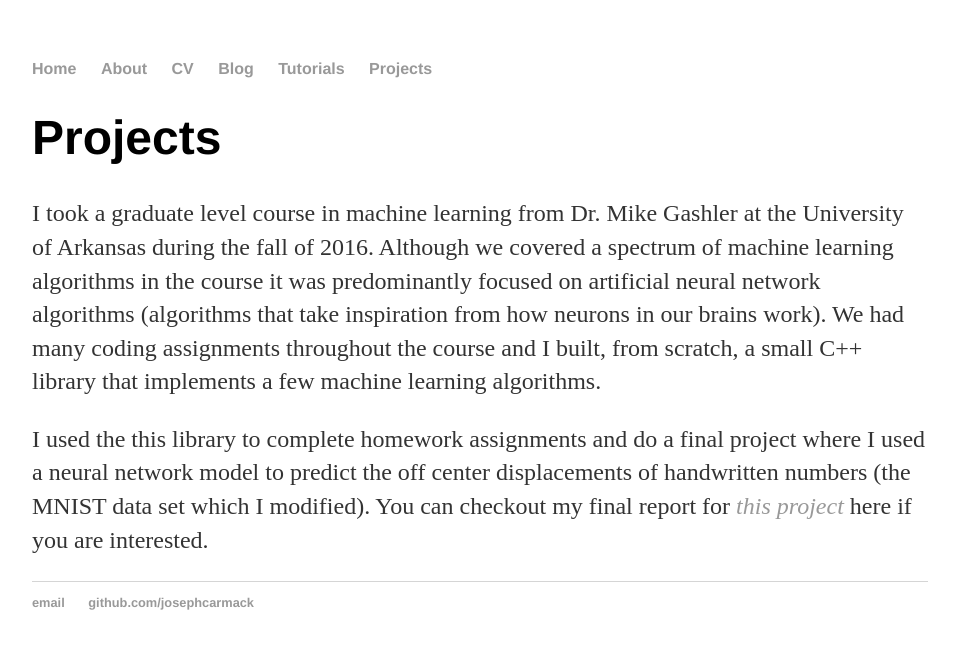
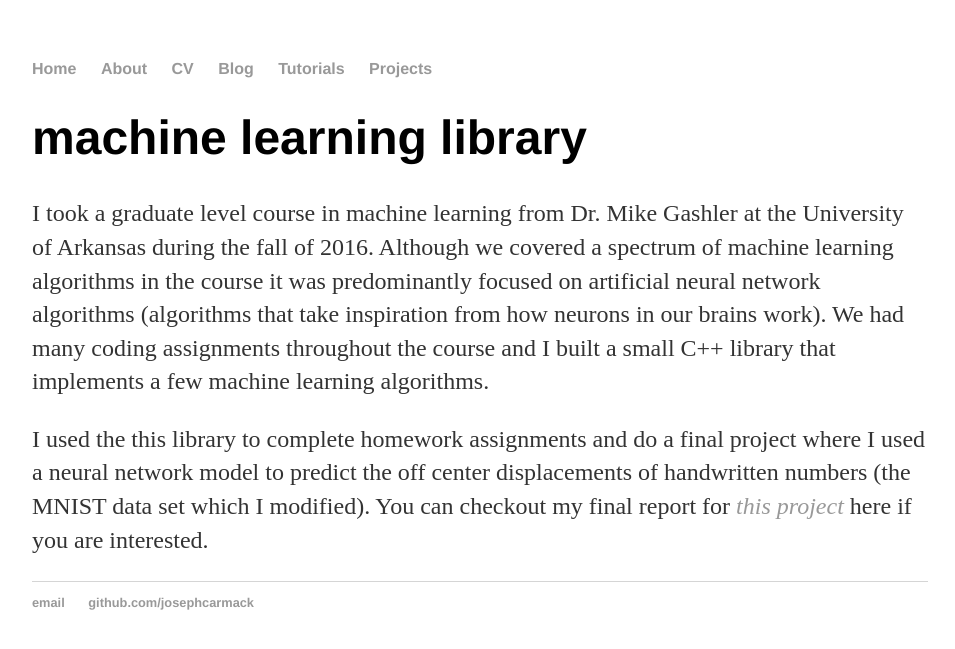
Before and after one commit to josephcarmack/josephcarmack.github.io, a Jekyll site: the page built from projects/machine_learning_libary/index.html, in a window 1280 px wide. Shown: the top 649 px of the page, without its empty margins (160-1115 px from the left). Built offline with Jekyll 4.4.1, drawn with Linux system fonts in a browser that asks for light colours.

Commit message:
update mach learning lib index.html

```diff
--- a/projects/machine_learning_libary/index.html
+++ b/projects/machine_learning_libary/index.html
@@ -1,6 +1,6 @@
 ---
 layout: default
-title: Projects
+title: machine learning library
 ---
 	<h1>{{ page.title }}</h1>
 
@@ -10,7 +10,7 @@ title: Projects
 	a spectrum of machine learning algorithms in the course it was predominantly
 	focused on artificial neural network algorithms (algorithms that take inspiration
 	from how neurons in our brains work). We had many coding assignments throughout
-	the course and I built, from scratch, a small C++ library that implements a few
+	the course and I built a small C++ library that implements a few
 	machine learning algorithms.
 	</p>
 
```
